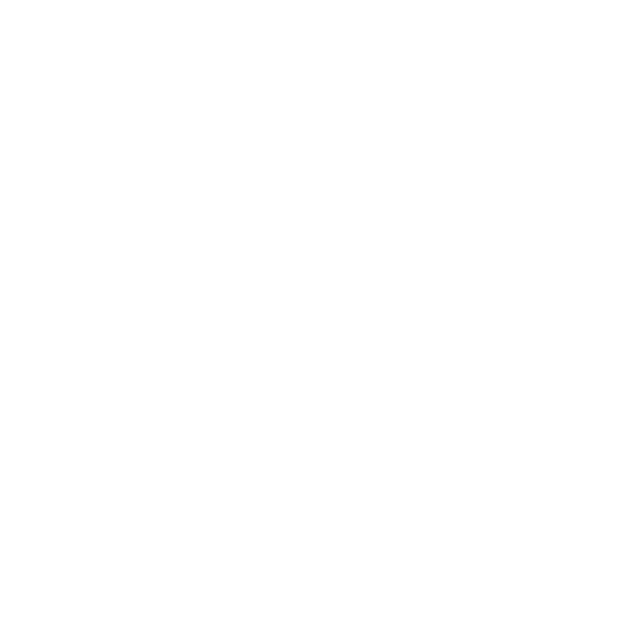
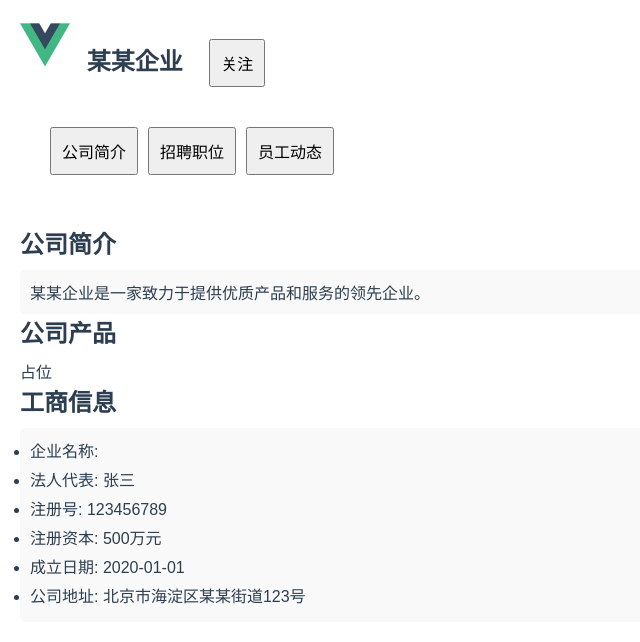
Before and after one commit to 2023-SE-13/24-SP-FrontEnd, a Vue app: page /company in a window 1280 px wide. Shown: the top 642 px of the page, without its empty margins (0-640 px from the left). Built offline with nearby package versions, Linux system fonts and the light colour scheme.

Commit message:
企业简介页面

```diff
--- /dev/null
+++ b/src/components/company-intro.vue
@@ -0,0 +1,45 @@
+<template>
+  <div>
+    <h2>公司简介</h2>
+    <p>{{ company.description }}</p>
+
+    <h2>公司产品</h2>
+    占位<br>
+
+    <h2>工商信息</h2>
+    <ul>
+      <li>企业名称: </li>
+      <li>法人代表: {{ company.businessInfo.legalRepresentative }}</li>
+      <li>注册号: {{ company.businessInfo.registrationNumber }}</li>
+      <li>注册资本: {{ company.businessInfo.registeredCapital }}</li>
+      <li>成立日期: {{ company.businessInfo.establishmentDate }}</li>
+      <li>公司地址: {{ company.businessInfo.address }}</li>
+    </ul>
+  </div>
+</template>
+
+<script>
+export default {
+  name: 'companyIntro',
+  data() {
+    return {
+      company: {
+        description: "某某企业是一家致力于提供优质产品和服务的领先企业。",
+        businessInfo: {
+          registrationNumber: "123456789",
+          legalRepresentative: "张三",
+          registeredCapital: "500万元",
+          establishmentDate: "2020-01-01",
+          address: "北京市海淀区某某街道123号"
+        }
+      }
+    };
+  }
+};
+</script>
+
+<style scoped>
+p {
+  text-align: left;
+}
+</style>
--- /dev/null
+++ b/src/components/company-jobs.vue
@@ -0,0 +1,26 @@
+<template>
+  <div>
+    <h2>招聘职位</h2>
+    <ul>
+      <li>职位1: 软件工程师</li>
+      <li>职位2: 产品经理</li>
+      <li>职位3: 设计师</li>
+    </ul>
+  </div>
+</template>
+
+<script>
+export default {
+  name: 'companyJobs'
+};
+</script>
+
+<style scoped>
+ul {
+  text-align: left;
+}
+
+li {
+  margin-bottom: 5px;
+}
+</style>
--- /dev/null
+++ b/src/components/company-taste.vue
@@ -0,0 +1,21 @@
+<template>
+  <div>
+    <h2>员工动态</h2>
+  </div>
+</template>
+
+<script>
+export default {
+  name: 'companyTaste'
+};
+</script>
+
+<style scoped>
+ul {
+  text-align: left;
+}
+
+li {
+  margin-bottom: 5px;
+}
+</style>
--- a/src/router/index.js
+++ b/src/router/index.js
@@ -2,6 +2,7 @@
 import VueRouter from 'vue-router'
 import HomeView from '../views/HomeView.vue'
 import Login from '../views/Login.vue'
+import Company from '../views/company.vue'
 
 Vue.use(VueRouter)
 
@@ -23,6 +24,11 @@
     path: '/login',
     name:'Login',
     component: Login
+  },
+  {
+    path: '/company',
+    name:'Company',
+    component: Company
   }
 ]
 
--- /dev/null
+++ b/src/views/company.vue
@@ -0,0 +1,87 @@
+<template>
+  <div class="company">
+    <header>
+      <div class="company-header"><img src="@/assets/logo.png" alt="公司logo" class="company-logo">
+        {{ companyName }}
+        <button @click="currentView = 'company-intro'" class="company-btn">关注</button></div>
+    </header>
+    <nav>
+      <button @click="currentView = 'company-intro'">公司简介</button>
+      <button @click="currentView = 'company-jobs'">招聘职位</button>
+      <button @click="currentView = 'company-taste'">员工动态</button>
+    </nav>
+    <component :is="currentView"></component>
+  </div>
+</template>
+
+<script>
+import companyIntro from '@/components/company-intro.vue';
+import companyJobs from "@/components/company-jobs.vue";
+import companyTaste from "@/components/company-taste.vue";
+
+export default {
+  name: 'App',
+  components: {
+    companyIntro,
+    companyJobs,
+    companyTaste
+  },
+  data() {
+    return {
+      currentView: 'company-intro',
+      companyName: '某某企业'
+    };
+  }
+};
+</script>
+
+<style>
+.company {
+  font-family: Arial, sans-serif;
+  margin: 20px;
+  text-align: left;
+}
+
+.company-logo {
+  width: 50px; /* 调整企业logo的大小 */
+  height: auto; /* 自动调整高度 */
+  margin-right: 10px; /* 调整logo与文字之间的间距 */
+}
+
+.company-header {
+  font-size: 1.5em;
+  margin-bottom: 10px;
+  font-weight: bold;
+}
+
+.company-btn {
+  margin-left: 20px;
+}
+
+nav {
+  margin-bottom: 20px;
+}
+
+button {
+  margin-right: 10px;
+  padding: 10px;
+  font-size: 16px;
+  cursor: pointer;
+}
+
+h2 {
+  font-size: 1.5em;
+  margin-bottom: 10px;
+}
+
+p, ul {
+  background-color: #f9f9f9;
+  padding: 10px;
+  border-radius: 5px;
+  text-align: left;
+}
+
+li {
+  margin-bottom: 5px;
+}
+</style>
```
